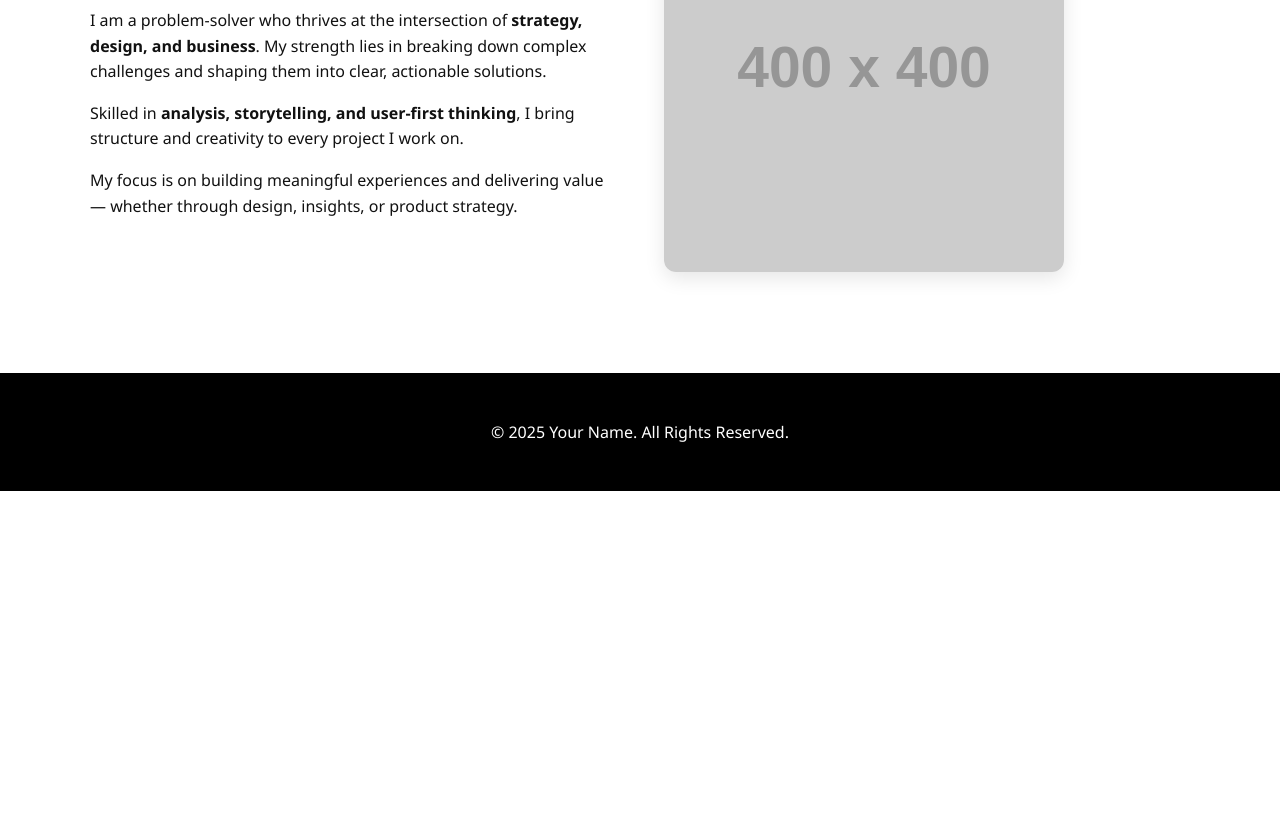
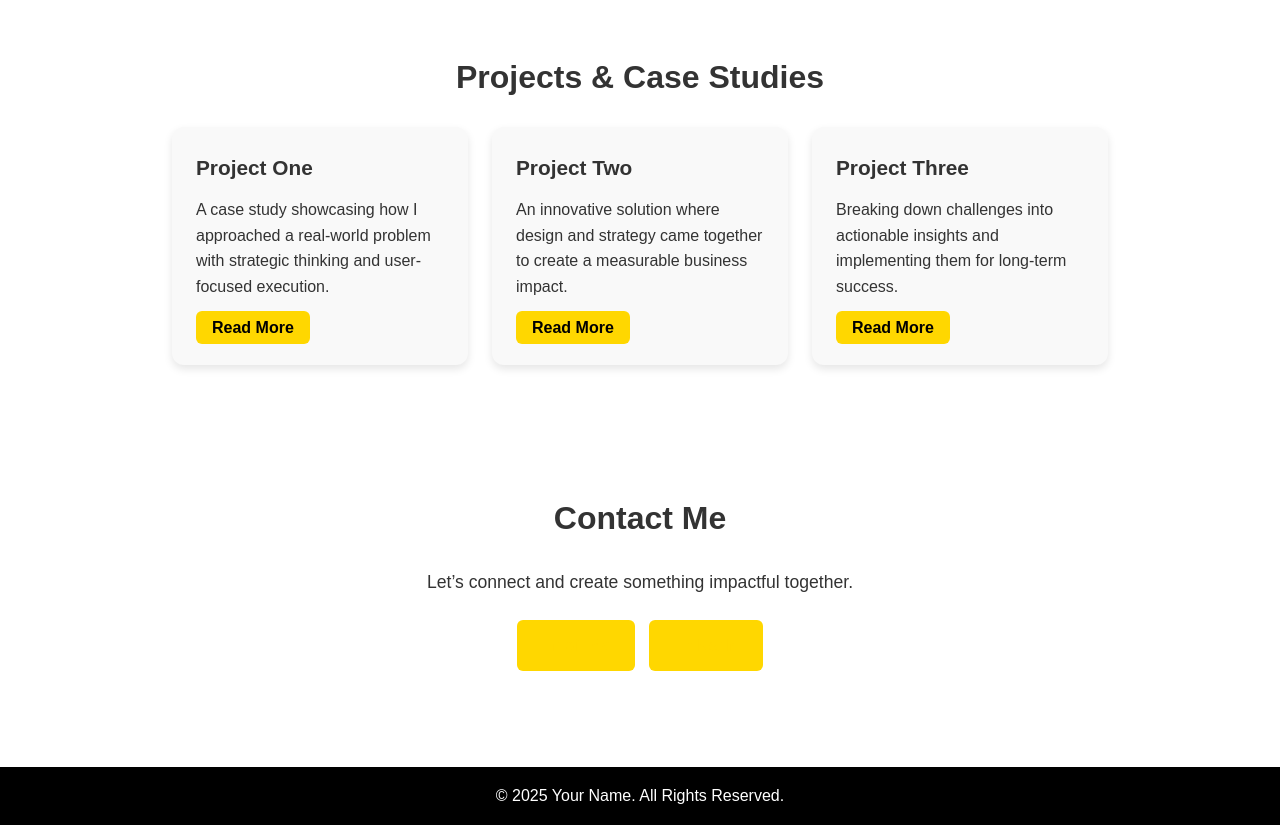
Before and after one commit to AhanaB99/Ahana_Portfolio, a plain HTML site: page index.html in a window 1280 px wide. Shown: the part 714-1539 px from the top of the page. Before the commit the page ends 1205 px from the top, so only its background shows below. Drawn offline with Linux system fonts and the light colour scheme; placeholder pictures from the web are drawn by us.

Commit message:
Update index.html

```diff
--- a/index.html
+++ b/index.html
@@ -1,19 +1,27 @@
 <!DOCTYPE html>
 <html lang="en">
 <head>
-    <meta charset="UTF-8" />
-    <meta name="viewport" content="width=device-width, initial-scale=1.0" />
-    <title>Your Portfolio</title>
+  <meta charset="UTF-8">
+  <meta name="viewport" content="width=device-width, initial-scale=1.0">
+  <title>Portfolio | Your Name</title>
   <style>
-      body {
+    /* Reset */
+    * {
       margin: 0;
-        font-family: "Segoe UI", Tahoma, Geneva, Verdana, sans-serif;
-        background-color: #ffffff;
-        color: #111;
+      padding: 0;
+      box-sizing: border-box;
     }
 
+    body {
+      font-family: Arial, sans-serif;
+      line-height: 1.6;
+      color: #333;
+      background: #fff;
+    }
+
+    /* Navbar */
     header {
-        background-color: #000;
+      background: #000;
       color: #fff;
       padding: 1rem 2rem;
       display: flex;
@@ -22,31 +30,26 @@
     }
 
     header h1 {
-        font-size: 1.5rem;
-        font-weight: bold;
+      font-size: 1.2rem;
     }
 
     nav a {
       color: #fff;
-        margin-left: 1.5rem;
+      margin-left: 20px;
       text-decoration: none;
-        font-weight: 500;
+      font-weight: bold;
     }
 
     nav a:hover {
-        color: #facc15; /* yellow hover */
+      color: #FFD700;
     }
 
+    /* Hero Section */
     .hero {
+      background: linear-gradient(to right, #000, #1a1a1a, #2b0040);
+      color: #fff;
       text-align: center;
-        padding: 6rem 2rem;
-        background: linear-gradient(
-          135deg,
-          #000 0%,
-          #1a1a1a 50%,
-          #2d0a31 100%
-        );
-        color: white;
+      padding: 5rem 2rem;
     }
 
     .hero h2 {
@@ -55,71 +58,133 @@
     }
 
     .hero p {
-        font-size: 1.2rem;
       font-style: italic;
-        color: #f5f5f5;
+      font-size: 1.1rem;
+      margin-bottom: 2rem;
+      color: #fff;
     }
 
     .btn {
+      background: #FFD700;
+      color: #000;
+      padding: 0.8rem 1.5rem;
+      border-radius: 6px;
+      text-decoration: none;
+      font-weight: bold;
+      transition: 0.3s;
       display: inline-block;
-        margin-top: 2rem;
-        padding: 0.8rem 1.5rem;
-        background-color: #facc15; /* yellow */
-        color: #111;
+    }
+
+    .btn:hover {
+      background: #e6c200;
+    }
+
+    /* Section */
+    section {
+      padding: 4rem 2rem;
+      max-width: 1000px;
+      margin: auto;
+    }
+
+    section h2 {
+      font-size: 2rem;
+      margin-bottom: 1.5rem;
+      text-align: center;
+    }
+
+    /* About */
+    #about p {
+      font-size: 1.1rem;
+    }
+
+    /* Projects */
+    .projects-grid {
+      display: grid;
+      grid-template-columns: repeat(auto-fit, minmax(280px, 1fr));
+      gap: 1.5rem;
+    }
+
+    .project-card {
+      background: #f9f9f9;
+      padding: 1.5rem;
+      border-radius: 12px;
+      box-shadow: 0 4px 8px rgba(0,0,0,0.1);
+      transition: transform 0.3s ease, box-shadow 0.3s ease;
+    }
+
+    .project-card:hover {
+      transform: translateY(-5px);
+      box-shadow: 0 8px 16px rgba(0,0,0,0.15);
+    }
+
+    .project-card h3 {
+      margin-bottom: 0.8rem;
+      font-size: 1.3rem;
+    }
+
+    .project-card p {
+      font-size: 1rem;
+      margin-bottom: 1rem;
+    }
+
+    .project-card a {
+      text-decoration: none;
+      color: #000;
       font-weight: bold;
-        border-radius: 8px;
-        text-decoration: none;
+      background: #FFD700;
+      padding: 0.5rem 1rem;
+      border-radius: 6px;
       transition: background 0.3s;
     }
 
-      .btn:hover {
-        background-color: #f59e0b; /* darker yellow */
+    .project-card a:hover {
+      background: #e6c200;
     }
 
-      .about {
-        padding: 4rem 2rem;
-        background: #fff;
-        color: #111;
+    /* Contact */
+    .contact {
+      text-align: center;
     }
 
-      .about-grid {
-        display: grid;
-        grid-template-columns: 1fr 1fr;
-        gap: 3rem;
-        align-items: center;
-        max-width: 1100px;
-        margin: 0 auto;
+    .contact p {
+      margin-bottom: 1rem;
+      font-size: 1.1rem;
     }
 
-      .about-text h2 {
-        font-size: 2rem;
-        margin-bottom: 1.5rem;
+    .contact a {
+      color: #FFD700;
+      font-weight: bold;
+      text-decoration: none;
     }
 
-      .about-text p {
-        margin-bottom: 1rem;
-        line-height: 1.6;
+    .contact a:hover {
+      text-decoration: underline;
     }
 
-      .about-image img {
-        max-width: 100%;
-        border-radius: 12px;
-        box-shadow: 0 6px 20px rgba(0, 0, 0, 0.1);
+    /* Footer */
+    footer {
+      text-align: center;
+      padding: 1rem;
+      background: #000;
+      color: #fff;
+      margin-top: 2rem;
     }
 
-      footer {
-        background: #000;
-        color: #fff;
-        text-align: center;
-        padding: 2rem;
-        margin-top: 2rem;
+    /* Mobile */
+    @media (max-width: 768px) {
+      .hero h2 {
+        font-size: 2rem;
+      }
+      section {
+        padding: 2.5rem 1rem;
+      }
     }
   </style>
 </head>
 <body>
-    <!-- HEADER -->
+  <!-- Navbar -->
   <header>
-      <h1>Your Name</h1>
+    <h1>Ahana Bhattacharya</h1>
     <nav>
       <a href="#about">About</a>
       <a href="#projects">Projects</a>
@@ -127,44 +192,56 @@
     </nav>
   </header>
 
-    <!-- HERO -->
+  <!-- Hero Section -->
   <section class="hero">
     <h2>Shaping Ideas Into Impactful Work</h2>
     <p>"Blending creativity, strategy, and execution to craft solutions that matter."</p>
     <a href="#projects" class="btn">View My Work</a>
   </section>
 
-    <!-- ABOUT -->
-    <section id="about" class="about">
-      <div class="about-grid">
-        <div class="about-text">
+  <!-- About Section -->
+  <section id="about">
     <h2>About Me</h2>
     <p>
-            I am a problem-solver who thrives at the intersection of
-            <strong>strategy, design, and business</strong>. My strength lies in
-            breaking down complex challenges and shaping them into clear,
-            actionable solutions.
+      I am a problem-solver who thrives at the intersection of <strong>strategy, design, and execution</strong>.
+      My strength lies in breaking down complex challenges and delivering impactful solutions that blend creativity with practicality.
+      With a strong foundation in business and product thinking, I bring ideas to life with clarity and precision.
     </p>
-          <p>
-            Skilled in <strong>analysis, storytelling, and user-first
-            thinking</strong>, I bring structure and creativity to every project
-            I work on.
-          </p>
-          <p>
-            My focus is on building meaningful experiences and delivering value
-            — whether through design, insights, or product strategy.
-          </p>
+  </section>
+
+  <!-- Projects Section -->
+  <section id="projects">
+    <h2>Projects & Case Studies</h2>
+    <div class="projects-grid">
+      <div class="project-card">
+        <h3>Project One</h3>
+        <p>A case study showcasing how I approached a real-world problem with strategic thinking and user-focused execution.</p>
+        <a href="#">Read More</a>
       </div>
-        <div class="about-image">
-          <img
-            src="https://via.placeholder.com/400x400"
-            alt="Profile or illustration"
-          />
+      <div class="project-card">
+        <h3>Project Two</h3>
+        <p>An innovative solution where design and strategy came together to create a measurable business impact.</p>
+        <a href="#">Read More</a>
+      </div>
+      <div class="project-card">
+        <h3>Project Three</h3>
+        <p>Breaking down challenges into actionable insights and implementing them for long-term success.</p>
+        <a href="#">Read More</a>
       </div>
     </div>
   </section>
 
-    <!-- FOOTER -->
+ <!-- Contact Section -->
+  <section id="contact" class="contact">
+    <h2>Contact Me</h2>
+    <p>Let’s connect and create something impactful together.</p>
+    <div style="margin-top:1.5rem;">
+      <a href="mailto:youremail@example.com" class="btn">Email Me</a>
+      <a href="https://www.linkedin.com/in/yourlinkedin/" target="_blank" class="btn" style="margin-left:10px;">LinkedIn</a>
+    </div>
+  </section>
+
+  <!-- Footer -->
   <footer>
     <p>© 2025 Your Name. All Rights Reserved.</p>
   </footer>
```
Lines whose indentation alone changed are shown as unchanged.
